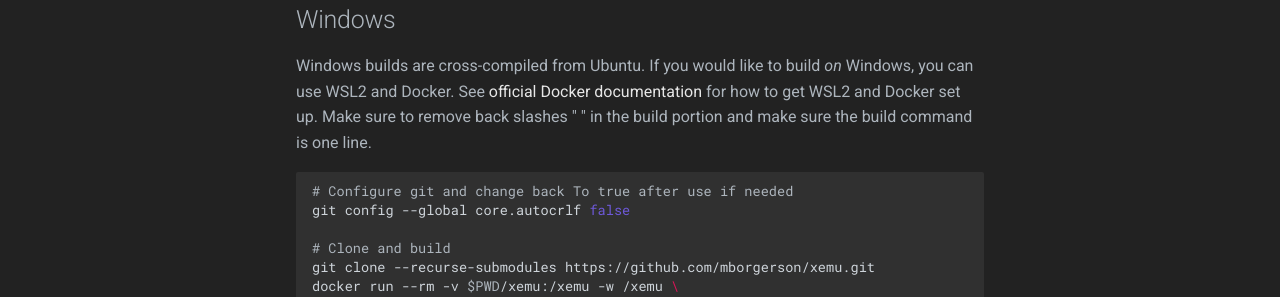
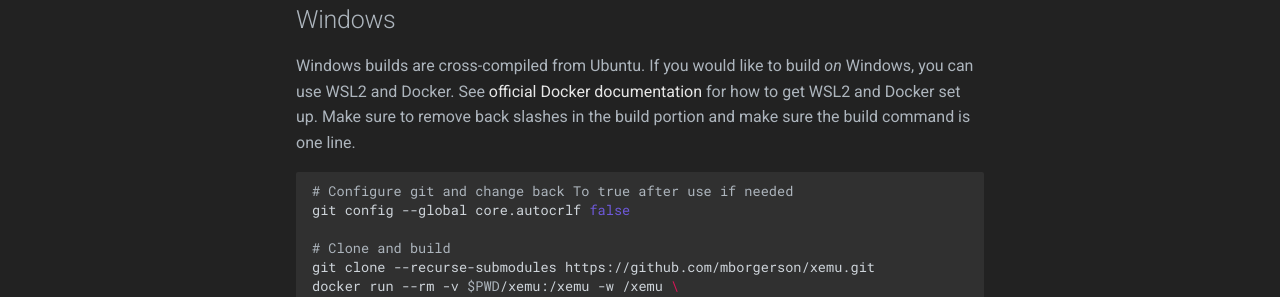
Before and after one commit to xemu-project/xemu-website, an MkDocs documentation site: the page built from docs/docs/building-from-source.md, in a window 1280 px wide and 900 px high. Shown: the part 366-663 px from the top of the window. Built offline with MkDocs 1.6.1 and Material for MkDocs 9.7.7, drawn with Linux system fonts in a browser that asks for light colours.

````diff
--- a/docs/docs/building-from-source.md
+++ b/docs/docs/building-from-source.md
@@ -5,7 +5,7 @@ Users are recommended to use the [pre-built xemu binaries](https://github.com/mb
 ## Windows
 
 Windows builds are cross-compiled from Ubuntu. If you would like to build *on* Windows, you can use WSL2 and Docker. See [official Docker
-documentation](https://docs.docker.com/docker-for-windows/wsl/) for how to get WSL2 and Docker set up. Make sure to remove back slashes " \ " in the build portion and make sure the build command is one line.
+documentation](https://docs.docker.com/docker-for-windows/wsl/) for how to get WSL2 and Docker set up. Make sure to remove back slashes \ in the build portion and make sure the build command is one line.
 
 ```bash
 # Configure git and change back To true after use if needed
````
